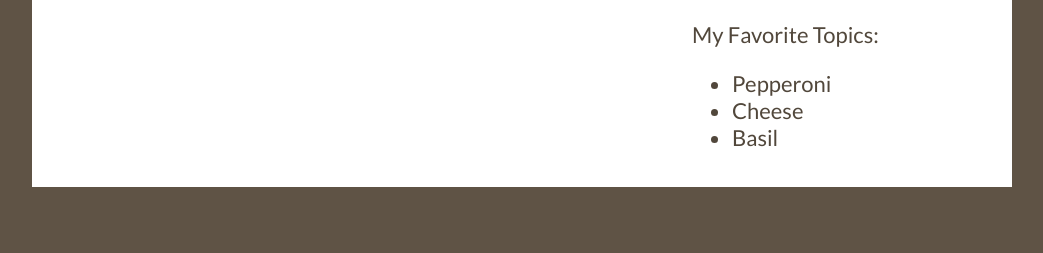
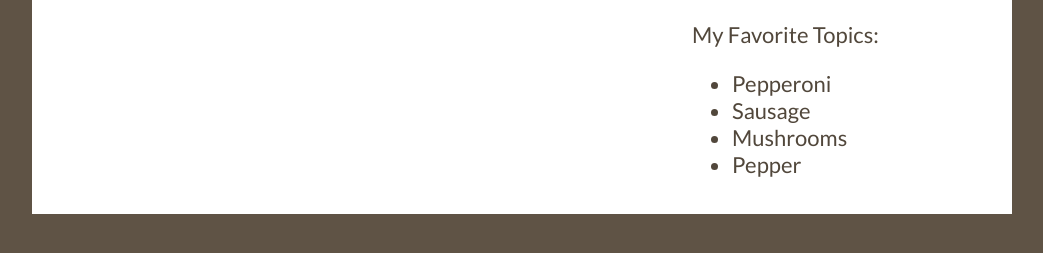
Before and after one commit to Aleksey10/Pizza, a plain HTML site: page pizza/index.html in a window 1280 px wide. Shown: the part 199-452 px from the top of the page, without its empty margins (118-1161 px from the left). Drawn offline with Linux system fonts and the light colour scheme; a web font is replaced by a local one.

Commit message:
Updated Favorite Toppings
Changed cheese and basil to sausage and mushroom and added pepper.

```diff
--- a/pizza/index.html
+++ b/pizza/index.html
@@ -21,8 +21,9 @@
     <p>My Favorite Topics: </p>
     <ul>
       <li>Pepperoni</li>
-      <li>Cheese</li>
-      <li>Basil</li>
+      <li>Sausage</li>
+      <li>Mushrooms</li>
+      <li>Pepper</li>
     </ul>
   </div>
 </div>
```
